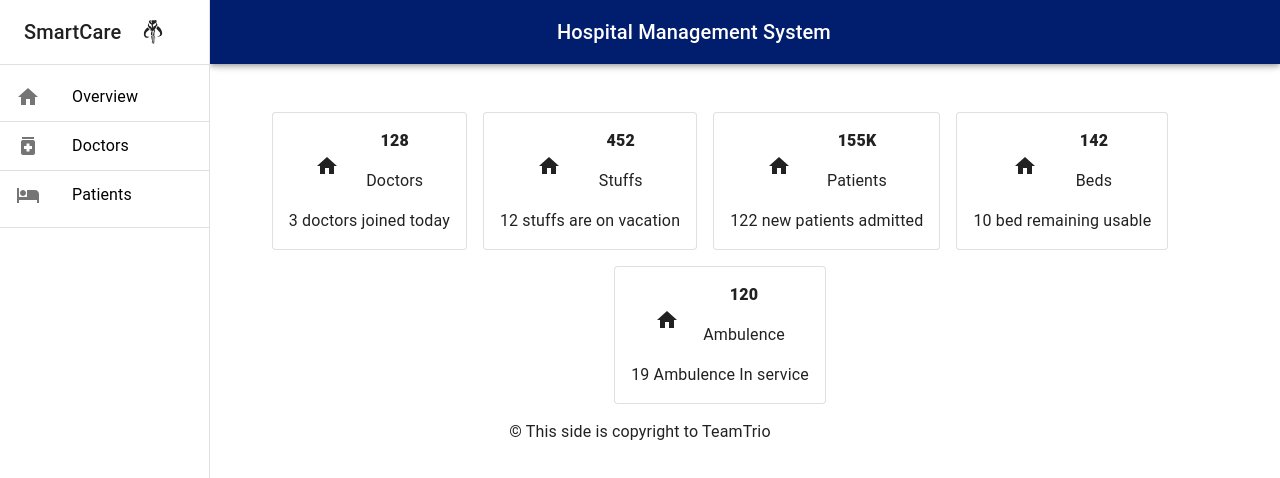
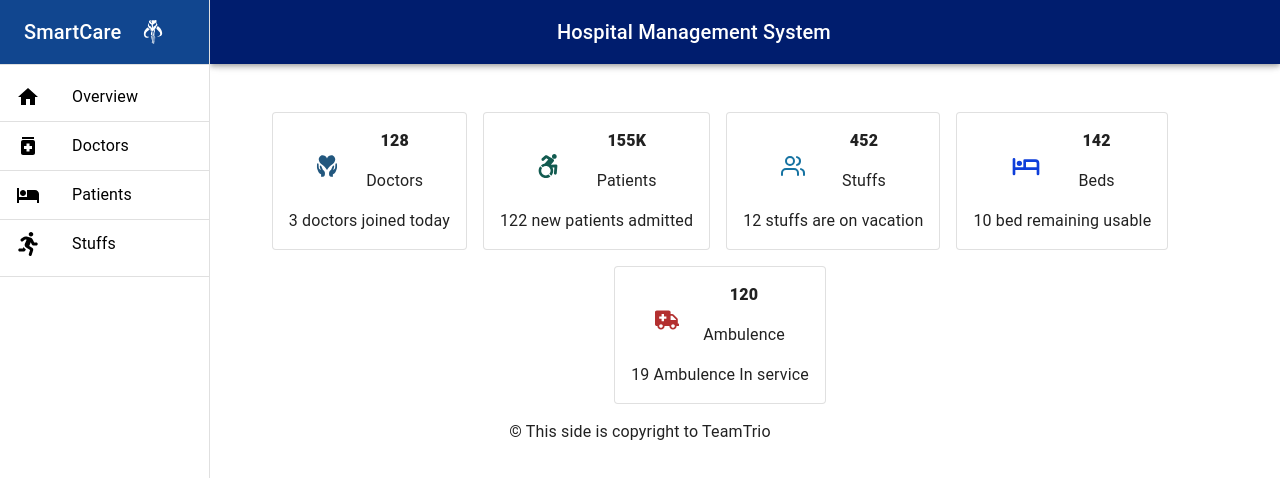
Before and after one commit to mahi1212/Hospital_Management, a React (Create React App) app: page / in a window 1280 px wide. Shown: the top 478 px of the page. Built offline with nearby package versions, Linux system fonts and the light colour scheme.

Commit message:
added icons

```diff
--- a/src/App.js
+++ b/src/App.js
@@ -5,11 +5,12 @@ import {
 } from "react-router-dom";
 import './App.css';
 import Banner from "./Pages/Home/Banner/Banner";
-import Doctors from "./Pages/Home/Doctors/Doctors";
+import Doctors from "./Pages/Doctors/Doctors";
 import Home from "./Pages/Home/Home/Home";
-import Patients from "./Pages/Home/Patients/Patients";
+import Patients from "./Pages/Patients/Patients";
 import Footer from "./Pages/Shared/Footer/Footer";
 import Header from "./Pages/Shared/Header/Header";
+import Stuffs from "./Pages/Stuffs/Stuffs";
 
 function App() {
   return (
@@ -21,6 +22,7 @@ function App() {
           <Route path="home" element={<Home />} />
           <Route path="doctors" element={<Doctors />} />
           <Route path="patients" element={<Patients />} />
+          <Route path="stuffs" element={<Stuffs />} />
         </Routes>
         <Footer></Footer>
       </Router>
--- a/src/Pages/Home/Banner/Banner.js
+++ b/src/Pages/Home/Banner/Banner.js
@@ -1,6 +1,10 @@
 import { Box, Grid, Paper, Typography } from '@mui/material'
 import React from 'react'
 import HomeIcon from '@mui/icons-material/Home';
+import { FaAccessibleIcon, FaAmbulance } from "react-icons/fa";
+import { GiCherish , } from "react-icons/gi";
+import { FiUsers,  } from "react-icons/fi";
+import { TbBed } from "react-icons/tb";
 
 const Banner = () => {
   return (
@@ -10,14 +14,14 @@ const Banner = () => {
         justifyContent: 'center',
         alignItems: 'center',
         gap: '1rem',
-        margin: {sm: '0 auto', md: '0 0 0 10rem'},
+        margin: { sm: '0 auto', md: '0 0 0 10rem' },
         flexWrap: 'wrap',
         padding: '0 0.5rem'
       }}>
         <Paper variant="outlined" sx={{ padding: '1rem', }}>
           <Box sx={{ display: 'flex', alignItems: 'center', justifyContent: 'space-evenly' }}>
             <div>
-              <HomeIcon sx={{ fontSize: '1.5rem' }} />
+              <GiCherish style={{fontSize:'1.5rem', color:'#22577E'}} />
             </div>
             <div>
               <Typography sx={{ fontWeight: '800' }}>128</Typography>
@@ -31,21 +35,7 @@ const Banner = () => {
         <Paper variant="outlined" sx={{ padding: '1rem' }}>
           <Box sx={{ display: 'flex', alignItems: 'center', justifyContent: 'space-evenly' }}>
             <div>
-              <HomeIcon sx={{ fontSize: '1.5rem' }} />
-            </div>
-            <div>
-              <Typography sx={{ fontWeight: '800' }}>452</Typography>
-              <p>Stuffs</p>
-            </div>
-          </Box>
-          <Typography>
-            12 stuffs are on vacation
-          </Typography>
-        </Paper>
-        <Paper variant="outlined" sx={{ padding: '1rem' }}>
-          <Box sx={{ display: 'flex', alignItems: 'center', justifyContent: 'space-evenly' }}>
-            <div>
-              <HomeIcon sx={{ fontSize: '1.5rem' }} />
+              <FaAccessibleIcon style={{fontSize:'1.5rem', color:'#125B50'}} />
             </div>
             <div>
               <Typography sx={{ fontWeight: '800' }}>155K</Typography>
@@ -59,7 +49,22 @@ const Banner = () => {
         <Paper variant="outlined" sx={{ padding: '1rem' }}>
           <Box sx={{ display: 'flex', alignItems: 'center', justifyContent: 'space-evenly' }}>
             <div>
-              <HomeIcon sx={{ fontSize: '1.5rem' }} />
+              <FiUsers style={{ fontSize: '1.5rem', color:'#1572A1' }} />
+            </div>
+            <div>
+              <Typography sx={{ fontWeight: '800' }}>452</Typography>
+              <p>Stuffs</p>
+            </div>
+          </Box>
+          <Typography>
+            12 stuffs are on vacation
+          </Typography>
+        </Paper>
+
+        <Paper variant="outlined" sx={{ padding: '1rem' }}>
+          <Box sx={{ display: 'flex', alignItems: 'center', justifyContent: 'space-evenly' }}>
+            <div>
+              <TbBed style={{ fontSize: '2rem', color:'#0E3EDA' }}/>
             </div>
             <div>
               <Typography sx={{ fontWeight: '800' }}>142</Typography>
@@ -73,7 +78,7 @@ const Banner = () => {
         <Paper variant="outlined" sx={{ padding: '1rem' }}>
           <Box sx={{ display: 'flex', alignItems: 'center', justifyContent: 'space-evenly' }}>
             <div>
-              <HomeIcon sx={{ fontSize: '1.5rem' }} />
+              <FaAmbulance style={{ fontSize: '1.5rem', color:'#B33030' }} />
             </div>
             <div>
               <Typography sx={{ fontWeight: '800' }}>120</Typography>
--- a/src/Pages/Shared/Header/Header.js
+++ b/src/Pages/Shared/Header/Header.js
@@ -18,7 +18,8 @@ import MenuIcon from '@mui/icons-material/Menu';
 import Toolbar from '@mui/material/Toolbar';
 import Typography from '@mui/material/Typography';
 import { NavLink } from 'react-router-dom';
-import { FaMandalorian } from "react-icons/fa";
+import { FaMandalorian, FaRunning } from "react-icons/fa";
+
 
 const drawerWidth = 210;
 
@@ -31,48 +32,62 @@ function Header(props) {
     };
 
     const drawer = (
-        <div>
-            <Toolbar >
+        <Box >
+            <Toolbar style={{ backgroundColor: '#11468F', color: '#fff' }}>
                 <Typography variant="h6" noWrap> SmartCare </Typography>
                 <FaMandalorian style={{ fontSize: '1.5rem', marginLeft: '20px' }} />
             </Toolbar>
             <Divider />
             <List>
+                <NavLink to="/home" style={{ textDecoration: 'none', width: '100%', color: '#000' }}>
                     <ListItem disablePadding>
                         <ListItemButton>
                             <ListItemIcon>
-                            <HomeIcon />
+                                <HomeIcon style={{color:'#000', fontSize:'1.5rem'}}/>
                             </ListItemIcon>
-                        <NavLink to="/home" style={{ textDecoration: 'none', width: '100%', color: '#000' }}>
                             <ListItemText primary="Overview" />
-                        </NavLink>
                         </ListItemButton>
                     </ListItem>
+                </NavLink>
+
                 <Divider />
+                <NavLink to="/doctors" style={{ textDecoration: 'none', width: '100%', color: '#000' }}>
                     <ListItem disablePadding>
                         <ListItemButton>
                             <ListItemIcon>
-                            <MedicationIcon />
+                                <MedicationIcon style={{color:'#000', fontSize:'1.5rem'}}/>
                             </ListItemIcon>
-                        <NavLink to="/doctors" style={{ textDecoration: 'none', width: '100%', color: '#000' }}>
                             <ListItemText primary="Doctors" />
-                        </NavLink>
                         </ListItemButton>
                     </ListItem>
+                </NavLink>
+
                 <Divider />
+                <NavLink to="/patients" style={{ textDecoration: 'none', width: '100%', color: '#000' }}>
                     <ListItem disablePadding>
                         <ListItemButton>
                             <ListItemIcon>
-                            <HotelIcon />
+                                <HotelIcon style={{color:'#000', fontSize:'1.5rem'}}/>
                             </ListItemIcon>
-                        <NavLink to="/patients" style={{ textDecoration: 'none', width: '100%', color: '#000' }}>
                             <ListItemText primary="Patients" />
-                        </NavLink>
                         </ListItemButton>
                     </ListItem>
+                </NavLink>
+                <Divider />
+                <NavLink to="/stuffs" style={{ textDecoration: 'none', width: '100%', color: '#000' }}>
+                    <ListItem disablePadding>
+                        <ListItemButton>
+                            <ListItemIcon>
+                                <FaRunning style={{color:'#000', fontSize:'1.5rem'}} />
+                            </ListItemIcon>
+                            <ListItemText primary="Stuffs" />
+                        </ListItemButton>
+                    </ListItem>
+                </NavLink>
+
             </List>
             <Divider />
-        </div>
+        </Box>
     );
 
     const container = window !== undefined ? () => window().document.body : undefined;
@@ -89,7 +104,7 @@ function Header(props) {
             >
 
 
-                <Toolbar style={{backgroundColor:'#001D6E'}}>
+                <Toolbar style={{ backgroundColor: '#001D6E' }}>
                     <IconButton
                         color="inherit"
                         aria-label="open drawer"
@@ -99,7 +114,7 @@ function Header(props) {
                     >
                         <MenuIcon />
                     </IconButton>
-                    <Typography variant="h6"  noWrap component='div' sx={{ width: '90%', display: 'flex', justifyContent: 'center' }}>
+                    <Typography variant="h6" noWrap component='div' sx={{ width: '90%', display: 'flex', justifyContent: 'center' }}>
                         Hospital Management System
                     </Typography>
                 </Toolbar>
@@ -141,33 +156,7 @@ function Header(props) {
                 sx={{ flexGrow: 1, p: 3, width: { sm: `calc(100% - ${drawerWidth}px)` } }}
             >
                 <Toolbar />
-                {/* <Typography paragraph>
-                    Lorem ipsum dolor sit amet, consectetur adipiscing elit, sed do eiusmod
-                    tempor incididunt ut labore et dolore magna aliqua. Rhoncus dolor purus non
-                    enim praesent elementum facilisis leo vel. Risus at ultrices mi tempus
-                    imperdiet. Semper risus in hendrerit gravida rutrum quisque non tellus.
-                    Convallis convallis tellus id interdum velit laoreet id donec ultrices.
-                    Odio morbi quis commodo odio aenean sed adipiscing. Amet nisl suscipit
-                    adipiscing bibendum est ultricies integer quis. Cursus euismod quis viverra
-                    nibh cras. Metus vulputate eu scelerisque felis imperdiet proin fermentum
-                    leo. Mauris commodo quis imperdiet massa tincidunt. Cras tincidunt lobortis
-                    feugiat vivamus at augue. At augue eget arcu dictum varius duis at
-                    consectetur lorem. Velit sed ullamcorper morbi tincidunt. Lorem donec massa
-                    sapien faucibus et molestie ac.
-                </Typography>
-                <Typography paragraph>
-                    Consequat mauris nunc congue nisi vitae suscipit. Fringilla est ullamcorper
-                    eget nulla facilisi etiam dignissim diam. Pulvinar elementum integer enim
-                    neque volutpat ac tincidunt. Ornare suspendisse sed nisi lacus sed viverra
-                    tellus. Purus sit amet volutpat consequat mauris. Elementum eu facilisis
-                    sed odio morbi. Euismod lacinia at quis risus sed vulputate odio. Morbi
-                    tincidunt ornare massa eget egestas purus viverra accumsan in. In hendrerit
-                    gravida rutrum quisque non tellus orci ac. Pellentesque nec nam aliquam sem
-                    et tortor. Habitant morbi tristique senectus et. Adipiscing elit duis
-                    tristique sollicitudin nibh sit. Ornare aenean euismod elementum nisi quis
-                    eleifend. Commodo viverra maecenas accumsan lacus vel facilisis. Nulla
-                    posuere sollicitudin aliquam ultrices sagittis orci a.
-                </Typography> */}
+
             </Box>
         </Box>
     );
--- /dev/null
+++ b/src/Pages/Stuffs/Stuffs.js
@@ -0,0 +1,9 @@
+import React from 'react'
+
+const Stuffs = () => {
+  return (
+    <div>Stuffs</div>
+  )
+}
+
+export default Stuffs
```
Also changed, not shown: src/Pages/Doctors/Doctors.js (renamed from src/Pages/Home/Doctors/Doctors.js), src/Pages/Patients/Patients.js (renamed from src/Pages/Home/Patients/Patients.js). Lines whose indentation alone changed are shown as unchanged.
